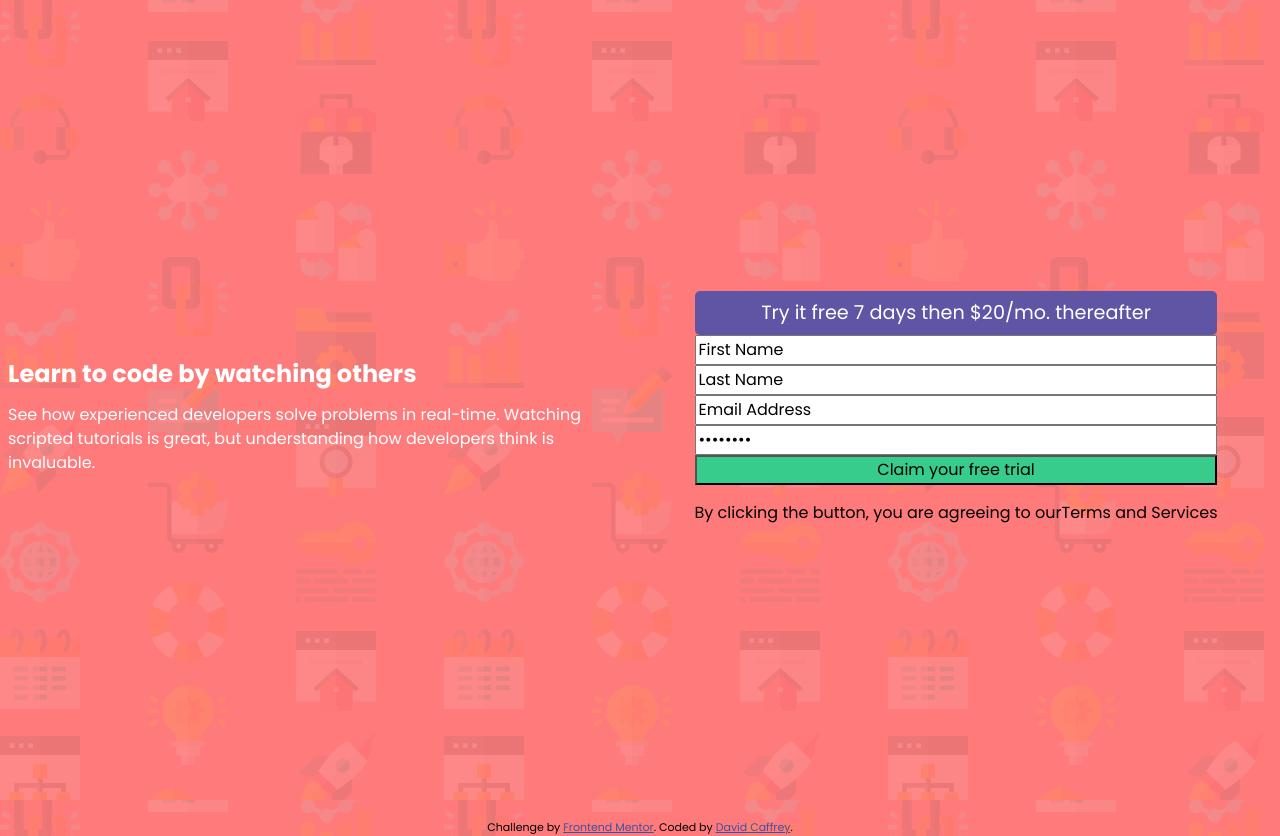
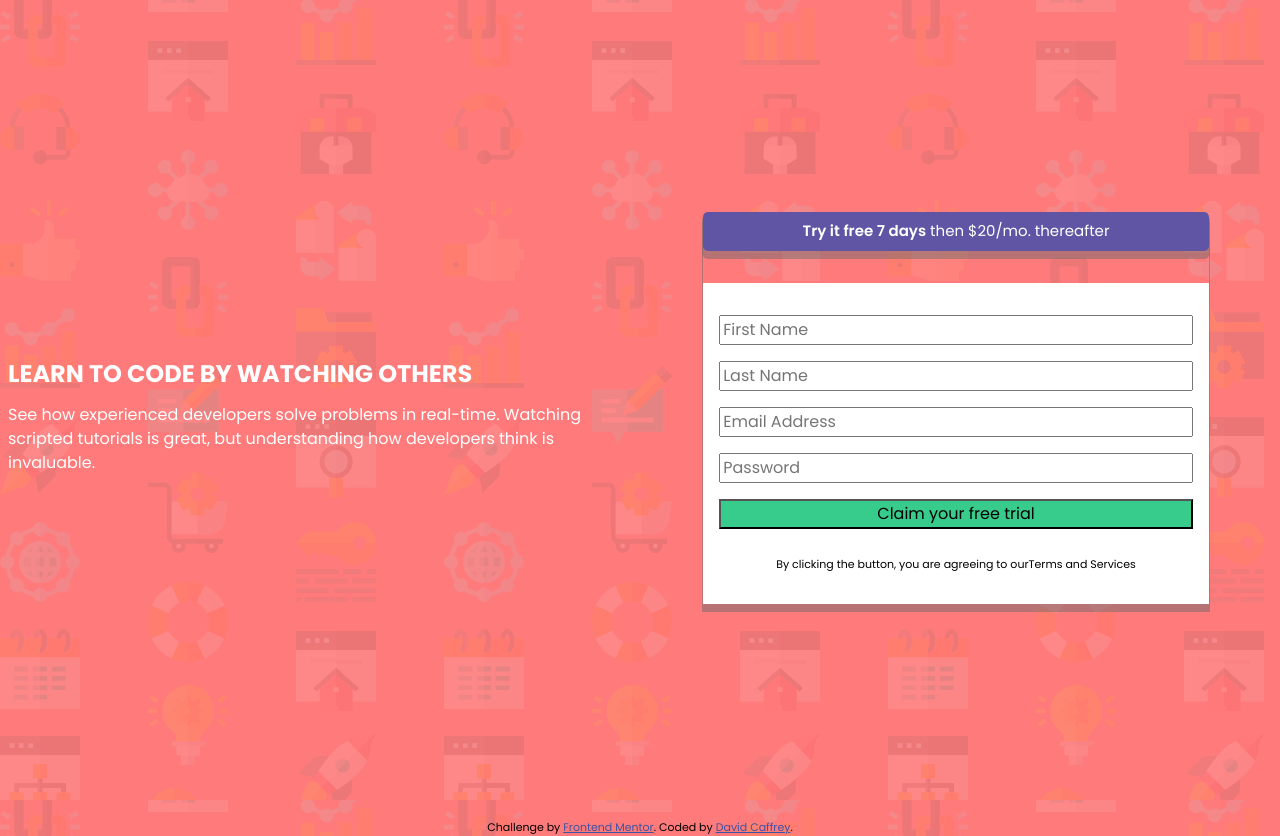
Before and after one commit to DavidCaffrey/Intro-component-signup-form, a plain HTML site: page index.html in a window 1280 px wide. Drawn offline with Linux system fonts and the light colour scheme.

Commit message:
form styling

```diff
--- a/index.html
+++ b/index.html
@@ -36,15 +36,17 @@
         <div class="form-banner">
           <p><span>Try it free 7 days</span> then $20/mo. thereafter</p>
         </div>
+        <div class="form-wrapper">
         <form action="" method="post" class="signUp-form">
-          <input type="text" name="" id="" value="First Name" />
-          <input type="text" name="" id="" value="Last Name" />
-          <input type="email" name="" id="" value="Email Address" />
-          <input type="password" name="" id="" value="Password" />
+          <input type="text" name="" id="" placeholder="First Name" />
+          <input type="text" name="" id="" placeholder="Last Name" />
+          <input type="email" name="" id="" placeholder="Email Address" />
+          <input type="password" name="" id="" placeholder="Password" />
           <button type="submit" class="btn-submit">Claim your free trial</button>
-          <p>By clicking the button, you are agreeing to our<span>Terms and Services</span>
+          <p class="tos">By clicking the button, you are agreeing to our<span>Terms and Services</span>
           </p>
         </form>
+        </div>
       </div>
     </section>
 
--- a/styles.css
+++ b/styles.css
@@ -111,25 +111,53 @@ input,button,textarea,select{
     color:white;
 }
 
+h1{
+  text-transform: uppercase;
+}
+
 .form-container{
+  width: 80%;
     display: flex;
     flex-direction: column;
+    gap: 2rem;
+    border: none ;
+    box-shadow: 0px 7px 0px 1px rgba(109,109,109,0.49);
+    -webkit-box-shadow: 0px 7px 0px 1px rgba(109,109,109,0.49);
+    -moz-box-shadow: 0px 7px 0px 1px rgba(109,109,109,0.49);
 }
 .form-banner{
   background-color:var(--clr-accent-blue);
   color: white;
   text-align: center;
   border-radius: 5px;
+  box-shadow: 0px 7px 0px 1px rgba(109,109,109,0.49);
+  -webkit-box-shadow: 0px 7px 0px 1px rgba(109,109,109,0.49);
+  -moz-box-shadow: 0px 7px 0px 1px rgba(109,109,109,0.49);
 }
 
 .form-banner p{
   margin: 8px 0;
-  font-size: 1.2rem;
+  font-size: 15px;
+}
+
+.form-banner p span{
+  font-weight: 600;
+}
+
+.form-wrapper{
+  background-color: white;
 }
 
 .signUp-form{
     display: flex;
     flex-direction: column;
+    gap: 1rem;
+    padding: 2rem 1rem;
+}
+
+.tos{
+  font-size:11px;
+  text-align: center;
 }
 
 .btn-submit{
```
